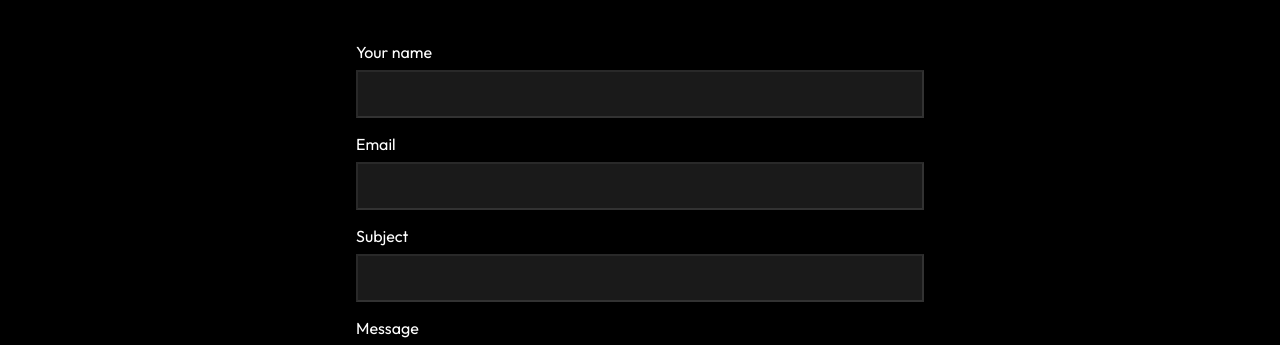
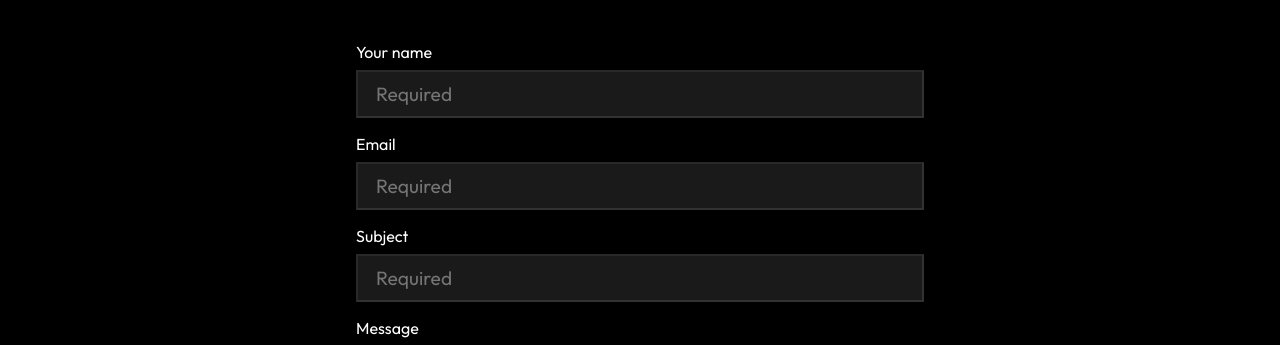
Before and after one commit to Abou2022/second-reactportfolio, a React (Create React App) app: page /contact in a window 1280 px wide. Shown: the part 502-847 px from the top of the page. Built offline with nearby package versions, Linux system fonts and the light colour scheme; a web font is replaced by a local one.

Commit message:
contact update with email function

```diff
--- a/package.json
+++ b/package.json
@@ -3,6 +3,7 @@
   "version": "0.1.0",
   "private": true,
   "dependencies": {
+    "@emailjs/browser": "^3.7.0",
     "@testing-library/jest-dom": "^5.16.5",
     "@testing-library/react": "^13.4.0",
     "@testing-library/user-event": "^13.5.0",
--- a/src/components/contact/Form.js
+++ b/src/components/contact/Form.js
@@ -1,20 +1,95 @@
+// import "../contact/FormStyles.css";
+
+// import React from "react";
+// //To do make the input * like mandatory answer
+// const Form = () => {
+//   return (
+//     <div className="form">
+//       <form>
+//         <label>Your name</label>
+//         <input type="text"></input>
+//         <label>Email</label>
+//         <input type="email"></input>
+//         <label>Subject</label>
+//         <input type="text"></input>
+//         <label>Message</label>
+//         <textarea rows="6" placeholder="Type your message here" />
+//         <button className="btn">Submit</button>
+//       </form>
+//     </div>
+//   );
+// };
+
+// export default Form;
+
 import "../contact/FormStyles.css";
 
 import React from "react";
 //To do make the input * like mandatory answer
+
+import { useRef } from "react";
+//to copy from emailJS for react
+import emailjs from "@emailjs/browser";
+
 const Form = () => {
+  const form = useRef();
+
+  const sendEmail = (e) => {
+    e.preventDefault();
+
+    emailjs
+      .sendForm(
+        "service_ueg4ybw",
+        "template_d9mi09m",
+        form.current,
+        "4r_t6hl2yML6GWN5o"
+      )
+      .then(
+        (result) => {
+          console.log(result.text);
+        },
+        (error) => {
+          console.log(error.text);
+        }
+      );
+    e.target.reset();
+  };
+
   return (
     <div className="form">
-      <form>
+      <form ref={form} onSubmit={sendEmail}>
         <label>Your name</label>
-        <input type="text"></input>
+        <input
+          type="text"
+          name="user_name"
+          required
+          placeholder="Required"
+        ></input>
         <label>Email</label>
-        <input type="email"></input>
+        <input
+          type="email"
+          name="user_email"
+          required
+          placeholder="Required"
+        ></input>
         <label>Subject</label>
-        <input type="text"></input>
+        <input
+          type="text"
+          name="subject"
+          required
+          placeholder="Required"
+        ></input>
+
         <label>Message</label>
-        <textarea rows="6" placeholder="Type your message here" />
-        <button className="btn">Submit</button>
+        <textarea
+          rows="6"
+          placeholder="Type your message here (Required)"
+          name="message"
+          required
+        />
+        <button type="submit" className="btn">
+          Submit
+        </button>
       </form>
     </div>
   );
```
Also changed, not shown: 2 other files (tests, documents, lock files or other folders).
